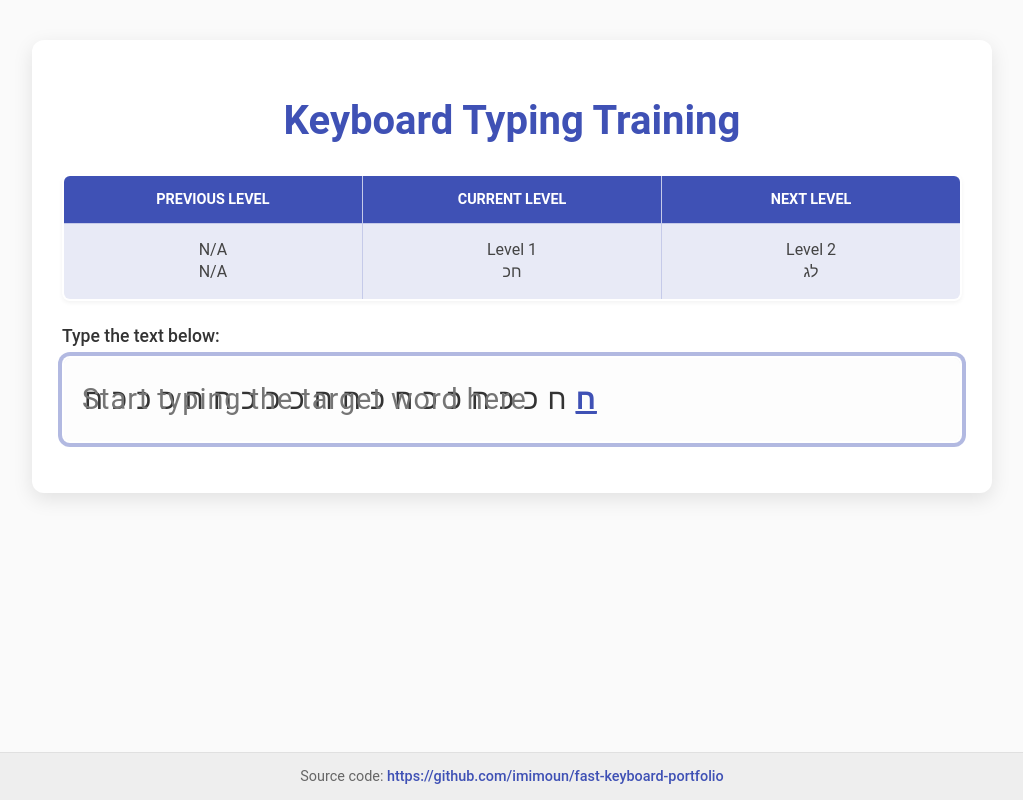
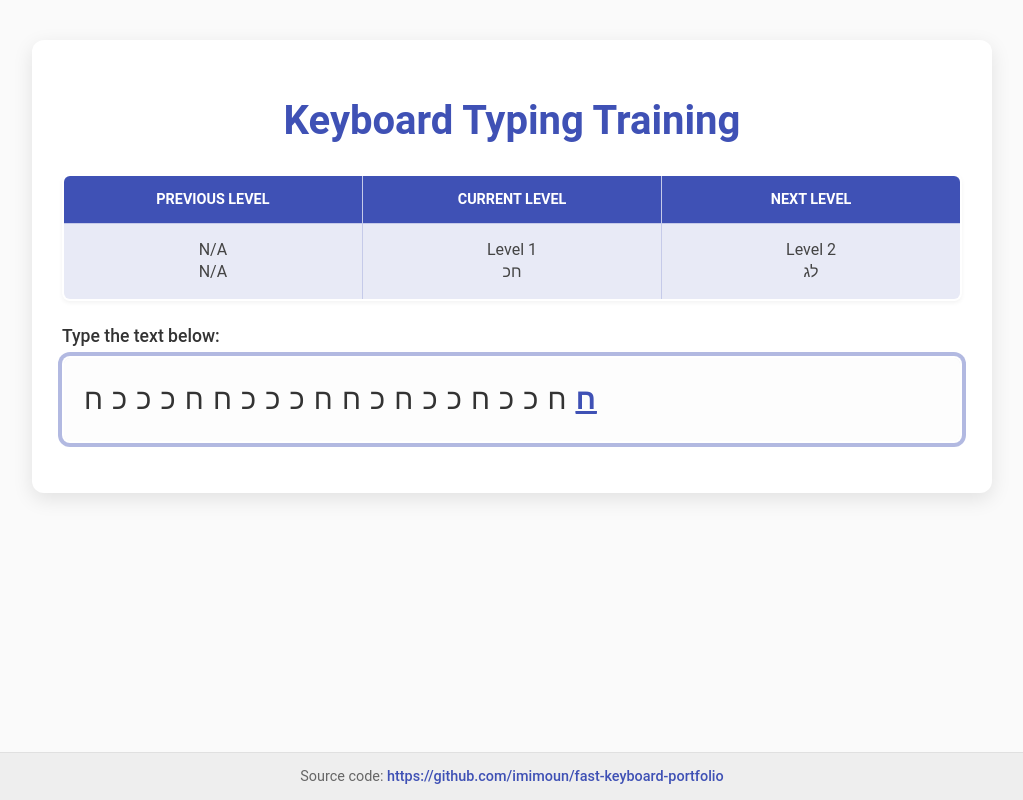
Before and after one commit to imimoun/fast-keyboard-portfolio, an Angular app: page / in a window 1280 px wide. Shown: the whole page, without its empty margins (128-1151 px from the left). Built offline with nearby package versions, Linux system fonts and the light colour scheme.

Commit message:
remove default message in input

```diff
--- a/src/app/app.html
+++ b/src/app/app.html
@@ -39,7 +39,6 @@
             class="superimposed-input"
             [(ngModel)]="inputValue"
             (ngModelChange)="handleInputChange()"
-            placeholder="Start typing the target word here"
             (keydown)="handleKeydown($event)"
             autocomplete="off"
             autocorrect="off"
```
Also changed, not shown: 3 other files (tests, documents, lock files or other folders).
